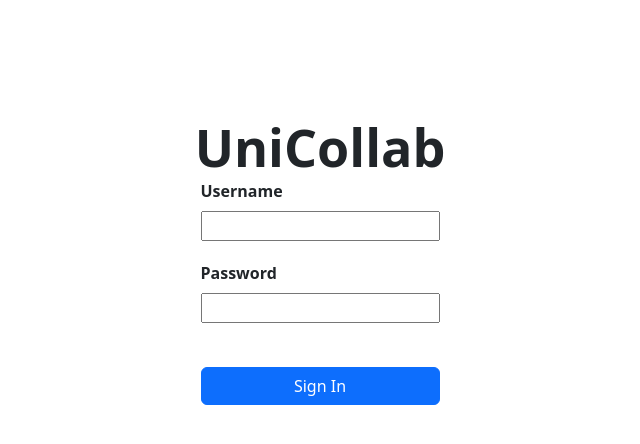
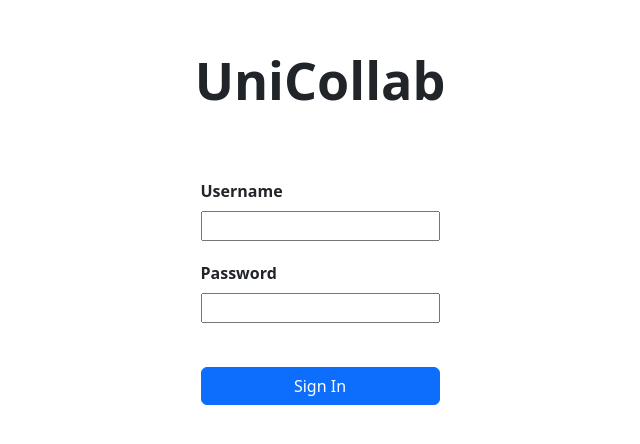
Before and after one commit to konsklav/UniCollab, a React (Vite) app in the folder apps/website/: page /login in a window 1280 px wide. Shown: the part 108-552 px from the top of the page, without its empty margins (320-960 px from the left). Built offline with nearby package versions, Linux system fonts and the light colour scheme; the HTML template or start-up script is replaced by a standard one.

Commit message:
Adjusted logo position

```diff
--- a/apps/website/src/pages/Login/LoginPage.module.css
+++ b/apps/website/src/pages/Login/LoginPage.module.css
@@ -8,5 +8,5 @@
 
 #login-logo {
     position: fixed;
-    top: 25%;
+    top: 16.6667%;
 }
```
